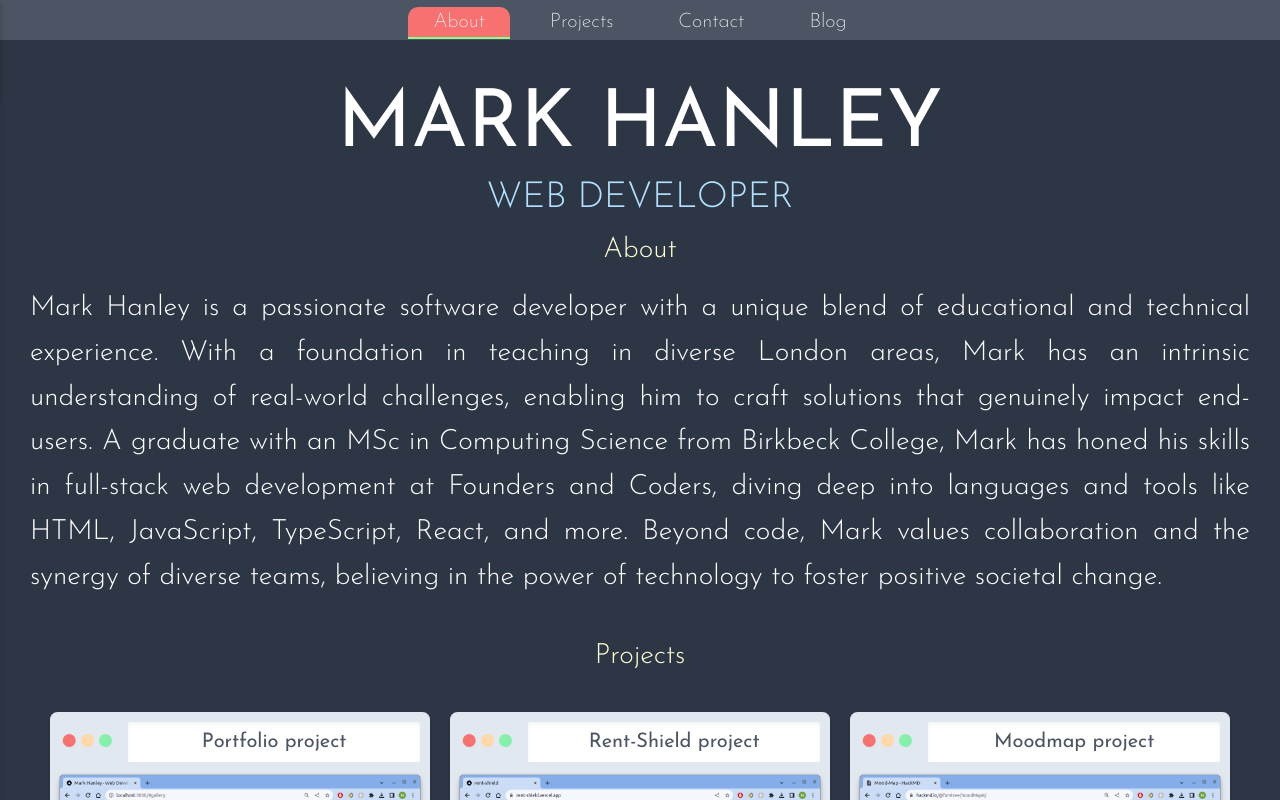
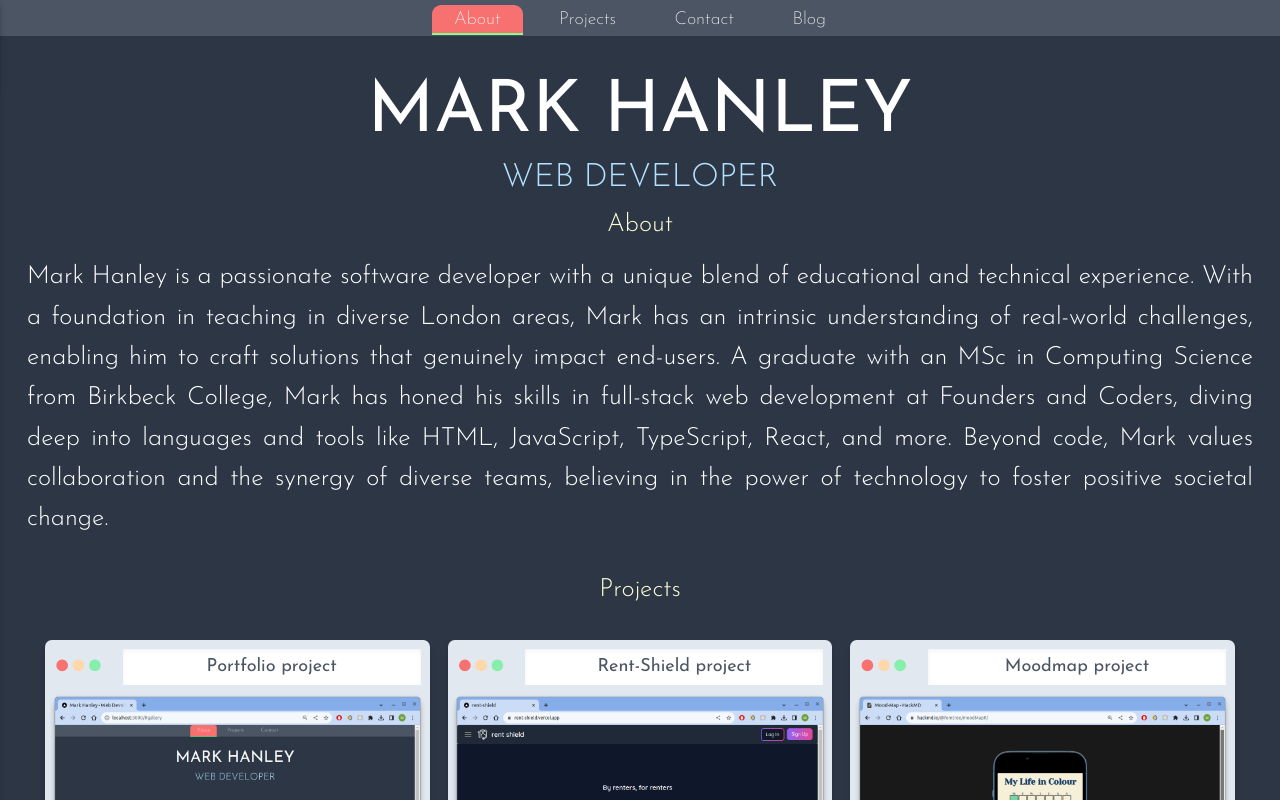
Before and after one commit to hanleymark/portfolio-web, a Next.js app: page / in a window 1280 px wide. Shown: the top 800 px of the page. Built offline with nearby package versions, Linux system fonts and the light colour scheme.

Commit message:
Minor title size tweak

```diff
--- a/app/css/fonts.css
+++ b/app/css/fonts.css
@@ -1,7 +1,7 @@
 @import url('https://fonts.googleapis.com/css2?family=Josefin+Sans:wght@200;300;400&display=swap');
 :root {
   --font-family-base: 'Josefin Sans', sans-serif;
-  --font-size-base: 20px;
+  --font-size-base: 18px;
   --font-size-heading-large: 3rem;
   --font-size-heading-medium: 1.8rem;
   --font-size-heading-small: 1.4rem;
--- a/components/animatedTitle.tsx
+++ b/components/animatedTitle.tsx
@@ -18,7 +18,7 @@ const AnimatedTitle = ({
   ...props
 }: Props) => {
   const letters = Array.from(text);
-  const fontSize = `${(100 / letters.length).toFixed(2)}vw`;
+  const fontSize = `${(120 / letters.length).toFixed(2)}vw`;
   const MAX_FONT_SIZE = '4rem';
 
   const container: Variants = {
--- a/data/projectData.ts
+++ b/data/projectData.ts
@@ -18,7 +18,6 @@ import {
   SiCssmodules,
   SiStyledcomponents,
   SiFigma,
-  SiAuth0,
 } from 'react-icons/si';
 
 // Set up tech stack icons and descriptions
@@ -95,10 +94,6 @@ const technologies: Technologies = {
     description: 'Figma',
     icon: SiFigma,
   },
-  auth0: {
-    description: 'Auth0',
-    icon: SiAuth0,
-  },
 };
 
 // Set up project details
@@ -143,7 +138,6 @@ export const projects: Array<ProjectData> = [
       technologies.tailwind,
       technologies.supabase,
       technologies.postgresql,
-      technologies.auth0,
       technologies.jest,
       technologies.cypress,
       technologies.github,
@@ -169,7 +163,6 @@ export const projects: Array<ProjectData> = [
       technologies.next,
       technologies.supabase,
       technologies.postgresql,
-      technologies.auth0,
       technologies.github,
       technologies.git,
       technologies.vscode,
```
